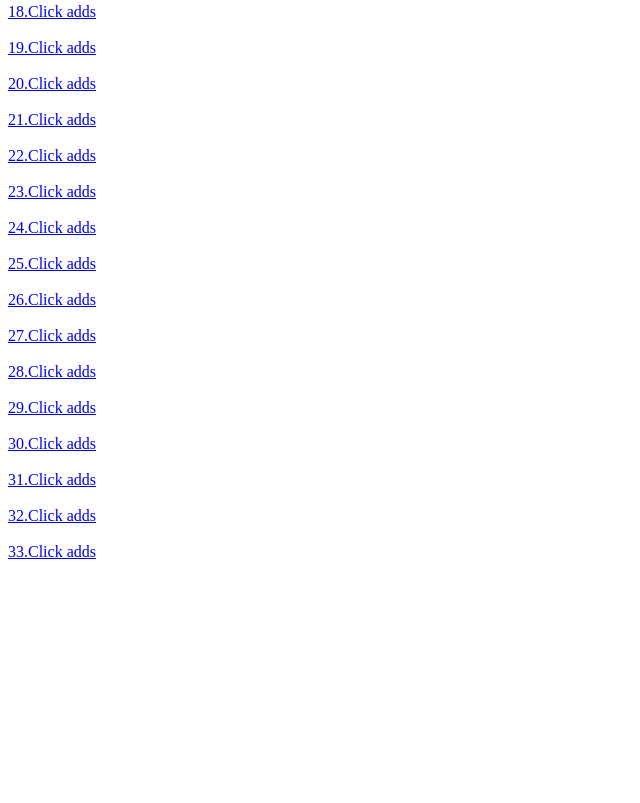
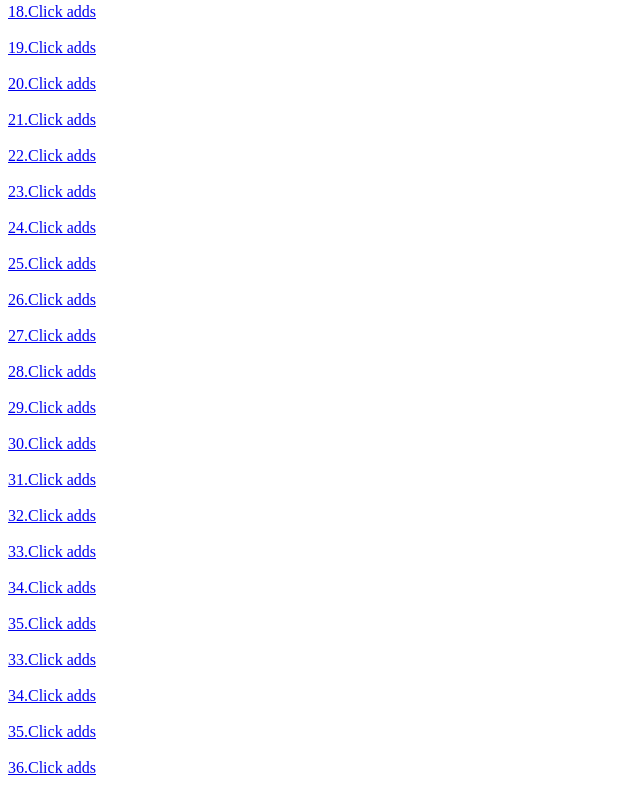
Before and after one commit to Sumairasheikh/freeonlineearn.github.io, a plain HTML site: page Adds view/adds id 3.html in a window 1280 px wide. Shown: the part 685-1488 px from the top of the page, without its empty margins (0-640 px from the left). Before the commit the page ends 1272 px from the top, so only its background shows below. Drawn offline with Linux system fonts and the light colour scheme.

Commit message:
Update adds id 3.html

```diff
--- a/Adds view/adds id 3.html
+++ b/Adds view/adds id 3.html
@@ -44,6 +44,14 @@
 				<a href="https://zee.gl/auvG" class="btn btn-primary btn-lg">31.Click adds</a><br/><br/>
 				<a href="https://zee.gl/2tBZZnk" class="btn btn-primary btn-lg">32.Click adds</a><br/><br/>
 				<a href="https://zee.gl/NM8dzKg" class="btn btn-primary btn-lg">33.Click adds</a><br/><br/>
+		               <a href="https://zee.gl/FBXmi58" class="btn btn-primary btn-lg">34.Click adds</a><br/><br/>
+				<a href="https://zee.gl/MZD5c" class="btn btn-primary btn-lg">35.Click adds</a><br/><br/>
+				<a href="https://zee.gl/GfzT0Ly" class="btn btn-primary btn-lg">33.Click adds</a><br/><br/>
+				<a href="https://zee.gl/AGaHql" class="btn btn-primary btn-lg">34.Click adds</a><br/><br/>
+				<a href="https://zee.gl/C4tg" class="btn btn-primary btn-lg">35.Click adds</a><br/><br/>
+				<a href="https://zee.gl/VMZzHnX" class="btn btn-primary btn-lg">36.Click adds</a><br/><br/>
+
+
             </div>
         </div>
     </header>
```
